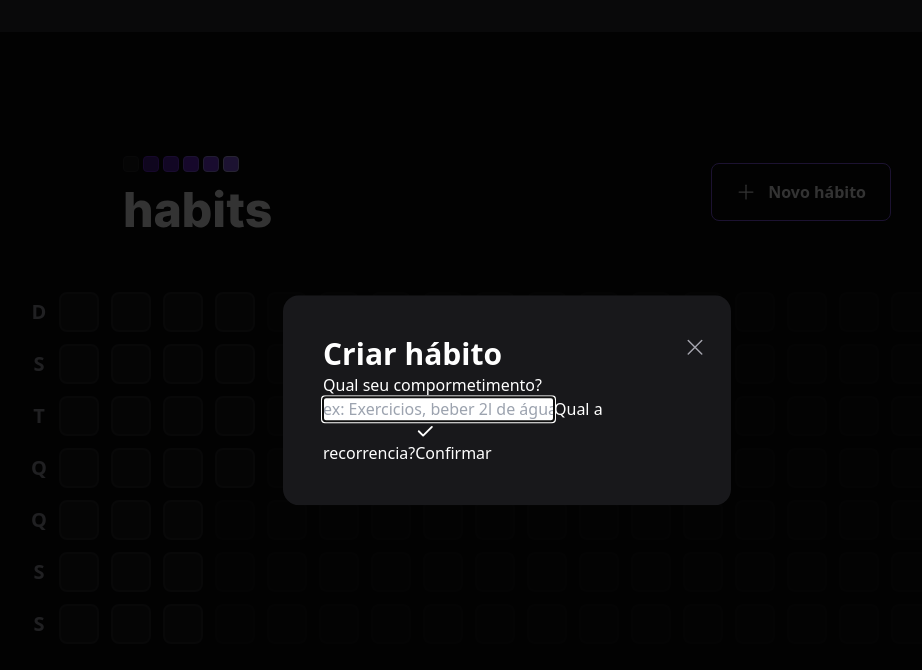
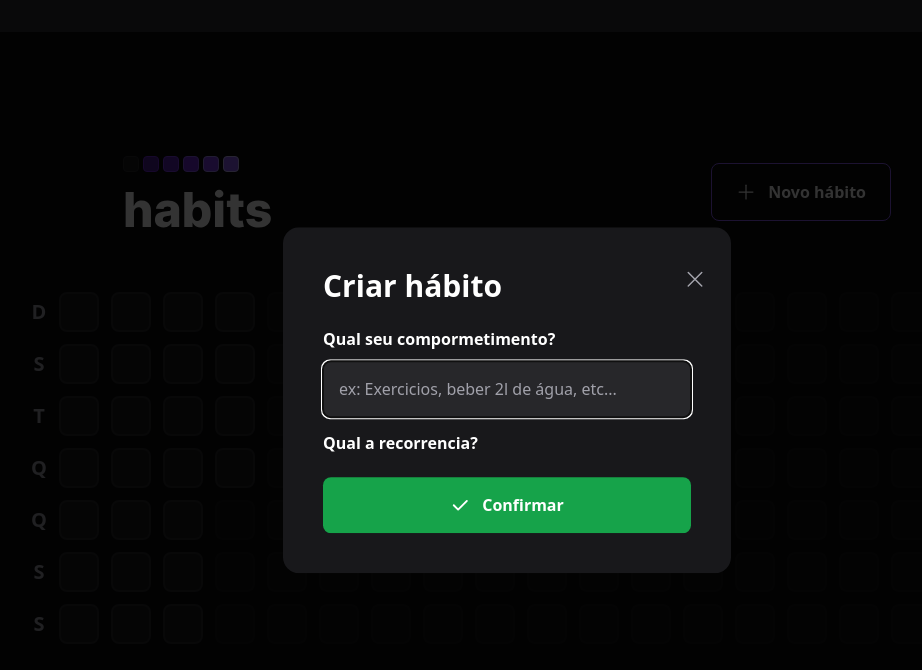
Before and after one commit to marianaoliveira1/Habits, a React (Vite) app in the folder web/: page / in a window 1280 px wide. Both pictures are taken after a click on the button "Novo hábito". Shown: the top 670 px of the page, without its empty margins (133-1055 px from the left). Built offline with nearby package versions, Linux system fonts and the light colour scheme.

Commit message:
modal estilizado

```diff
--- a/web/src/components/NewHabitForm.tsx
+++ b/web/src/components/NewHabitForm.tsx
@@ -2,8 +2,8 @@
 
 export function NewHabitForm() {
     return(
-        <form>
-            <label htmlFor="title">
+        <form className="w-full flex flex-col mt-6">
+            <label htmlFor="title" className="font-semibold leading-tight">
                 Qual seu compormetimento?
             </label>
 
@@ -11,14 +11,15 @@
                 type="text"
                 id="title"
                 placeholder="ex: Exercicios, beber 2l de água, etc..."
+                className="p-4 rounded-lg mt-3 bg-zinc-800 text-white placeholder:text-zinc-400"
                 autoFocus
             />
 
-            <label htmlFor="">
+            <label htmlFor="" className="font-semibold leading-tight mt-4">
                 Qual a recorrencia?
             </label>
 
-            <button type="submit">
+            <button type="submit" className="mt-6 rounded-lg p-4 flex items-center justify-center gap-3 font-semibold bg-green-600">
                 <Check size={20} weight="bold"/>
                 Confirmar
             </button>
```
